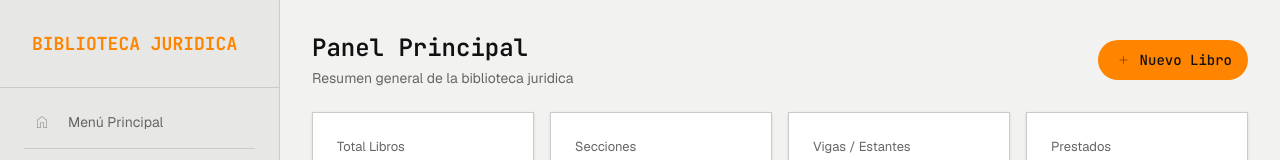
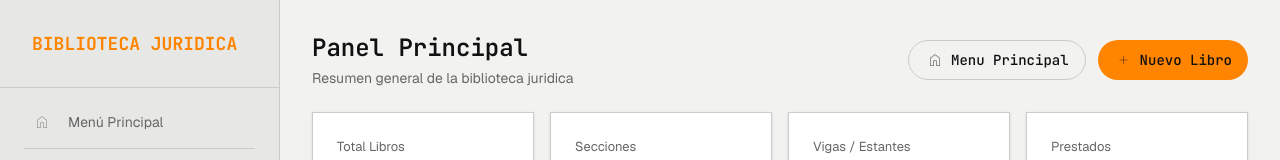
Before and after one commit to AngelixVrobles/sistema-juridico, a Next.js app: page /biblioteca/dashboard in a window 1280 px wide. Shown: the top 160 px of the page. Built offline with nearby package versions, Linux system fonts and the light colour scheme; no server answers; the database is empty.

Commit message:
feat: add Menu Principal button to Expedientes and Biblioteca pages
- Add home button in Expedientes lista page header
- Add home button in Biblioteca dashboard page header
- Both buttons navigate back to main menu (/)
- Use outline variant for consistent styling

```diff
--- a/src/app/biblioteca/dashboard/page.tsx
+++ b/src/app/biblioteca/dashboard/page.tsx
@@ -37,7 +37,10 @@ export default function BibliotecaDashboard() {
             <h1 className="font-primary text-2xl font-semibold text-[var(--foreground)]">Panel Principal</h1>
             <p className="font-secondary text-sm text-[var(--muted-foreground)]">Resumen general de la biblioteca juridica</p>
           </div>
-          <Button icon="add" href="/biblioteca/catalogo">Nuevo Libro</Button>
+          <div className="flex items-center gap-3">
+            <Button icon="home" href="/" variant="outline">Menu Principal</Button>
+            <Button icon="add" href="/biblioteca/catalogo">Nuevo Libro</Button>
+          </div>
         </div>
 
         <div className="flex gap-4 w-full">
--- a/src/app/expedientes/lista/page.tsx
+++ b/src/app/expedientes/lista/page.tsx
@@ -46,6 +46,7 @@ export default function ListaExpedientes() {
           </div>
           <div className="flex items-center gap-3">
             <SearchBox placeholder="Buscar expediente..." value={search} onChange={setSearch} />
+            <Button icon="home" href="/" variant="outline">Menu Principal</Button>
             <Button icon="add" href="/expedientes/nuevo">Nuevo Expediente</Button>
           </div>
         </div>
```
